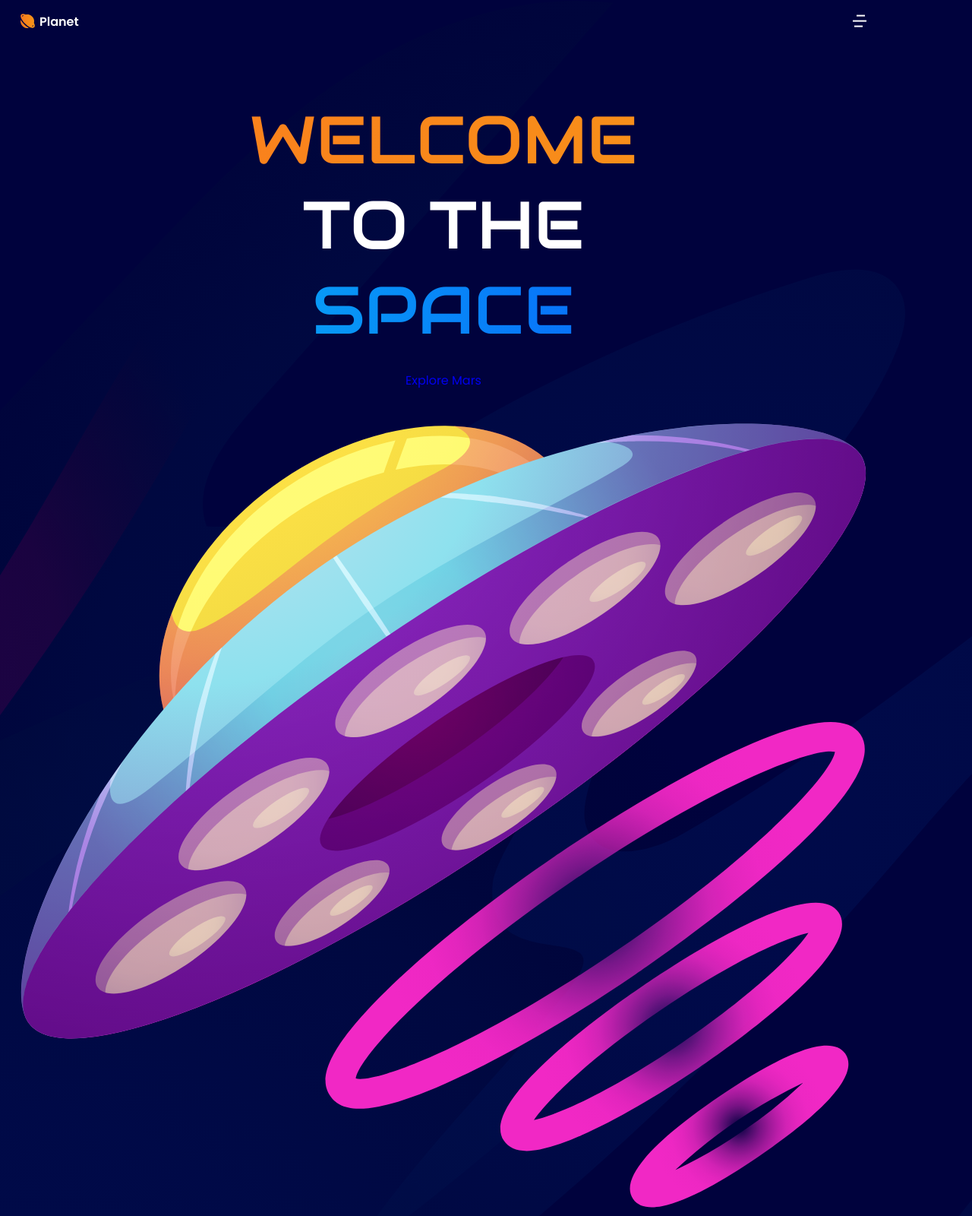
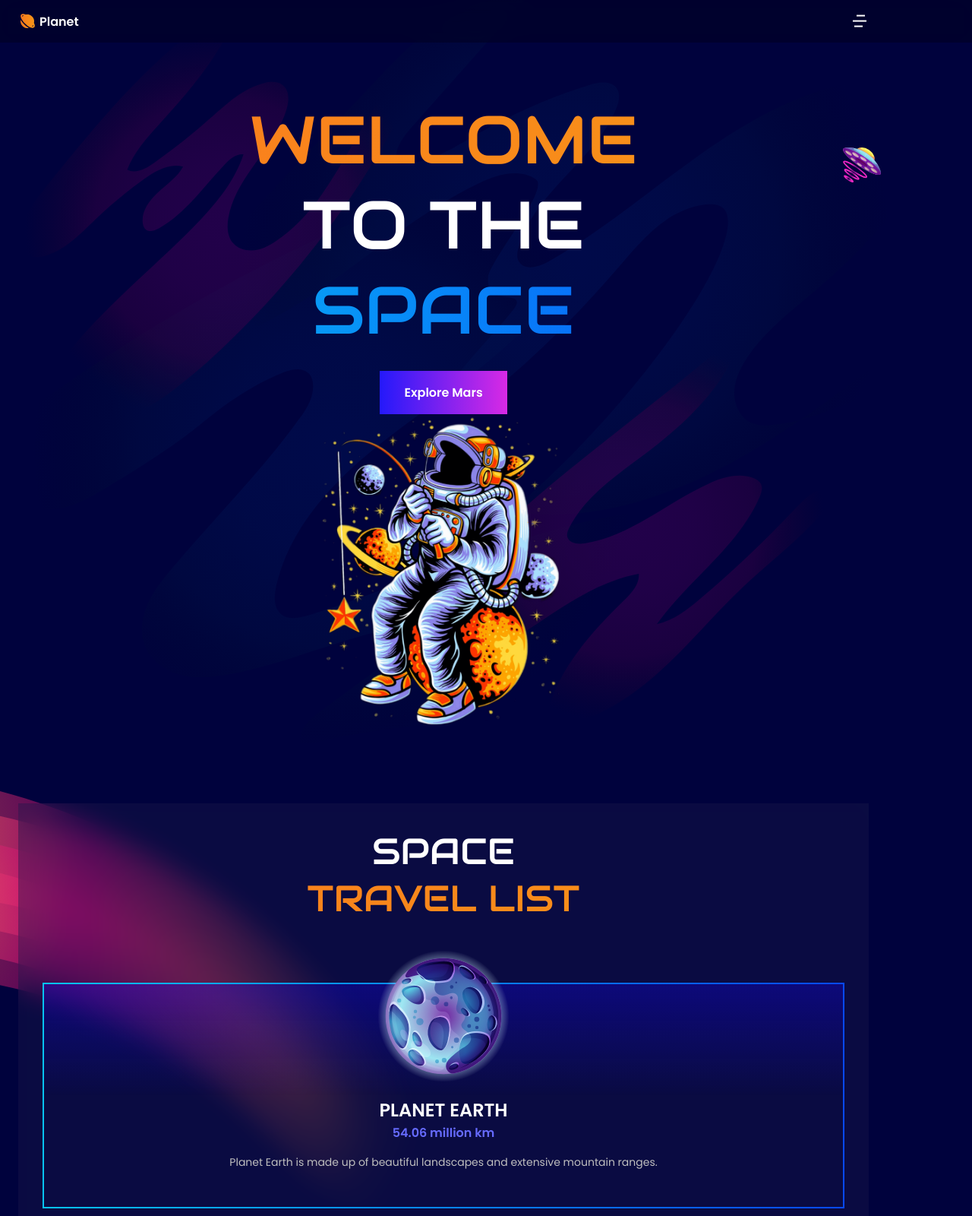
Before and after one commit to EliasLpc/Atestat, a plain HTML site: page index.html in a window 1280 px wide. Shown: the top 1600 px of the page at 76% size. Drawn offline with nearby package versions, Linux system fonts and the light colour scheme.

Commit message:
Update styles.css

```diff
--- a/assets/css/styles.css
+++ b/assets/css/styles.css
@@ -219,7 +219,18 @@ img {
 .show-menu{right: 0;}
 
 /* Add blur header */
-
+.blur-header::after{
+  content: '';
+  position: absolute;
+  width: 1000%;
+  height: 100%;
+  background-color: hsla(238, 100%, 6%, .5);
+  backdrop-filter: blur(16px);
+  -webkit-backdrop-filter: blur(16px);
+  top: 0;
+  left: 0;
+  z-index: -1;
+}
 
 /* Active link */
 
@@ -277,18 +288,131 @@ img {
   color: transparent;
 }
 
+.home__ovni{
+  width: 50px;
+  position: absolute;
+  top: 4rem;
+  right: -1rem;
+  transform: rotateY(180deg);
+}
+
+.home__img{
+  width: 320px;
+  justify-self: center;
+}
 /*=============== BUTTON ===============*/
+.button{
+  display: inline-flex;
+  justify-content: center;
+  background: var(--first-gradient);
+  color: var(--white-color);
+  font-weight: var(--font-semi-bold);
+  padding: 1rem 2rem;
+  transition: box-shadow .4s;
+}
 
+.button:hover{
+  box-shadow: 0 8px 32px hsla(243 ,100% ,54% ,.4);
+}
 
+.button__yellow{
+  background: var(--third-gradient);
+}
+.button__yellow:hover{
+  box-shadow: 0 8px 32px hsla(25,96%,55%,.4);
+}
 /*=============== TRAVEL ===============*/
+.travel{
+  position: relative;
+}
+.travel__lines{
+  position: absolute;
+  max-width: initial;
+  width: 550px;
+  top: 4rem;
+  left: 0;
+}
 
+.travel__container{
+  position: relative;
+  background-color: hsla(238, 50%, 20%, .4);
+  backdrop-filter: blur(16px);
+  -webkit-backdrop-filter: blur(16px);
+  padding: 2rem 2rem 5rem;
 
+}
+
+.travel__swiper{
+  padding-top: 3rem;
+}
+
+.travel__card{
+  position: relative;
+  border: 2px solid;
+  border-image: var(--second-gradient)1;
+  background: linear-gradient(hsla(243 , 98% , 51% , .3 ),transparent 50%);
+  padding: 9.25rem 1rem 3rem;
+  text-align: center;
+}
+
+.travel__img{
+  width: 180px;
+  position: absolute;
+  top: -3rem;
+  right: 0;
+  left: 0;
+  margin: 0 auto;
+   transform: rotate(-90deg);
+   transition: trasnform .6s;
+}
+.travel__title{
+  font-size: var(--h2-font-size);
+}
+
+.travel__info{
+  display: block;
+  color: var(--first-color);
+  font-weight: var(--font-semi-bold);
+  margin-bottom: 1rem;
+}
+.travel__description{
+  font-size: var(--small-font-size);
+}
 /* Swiper class */
 
+.swiper-pagination-bullets.swiper-pagination-horizontal{
+  bottom: 2rem;
+}
+.swiper-pagination-bullet{
+  width: 1rem;
+  height: 1rem;
+  opacity: 1;
+  border: 2px solid var(--border-color);
+  background: transparent;
+}
 
+.swiper-pagination-bullet-active{
+  border: 2px solid transparent;
+  background: linear-gradient(var(--body-color),var(--body-color)) padding-box,
+              linear-gradient(135deg,hsl(25 ,96% ,55%), 0%, hsl(34 ,93% ,53% ) 100%)border-box;
+  position: relative;
+}
+
+.swiper-pagination-bullet-active::after{
+  content: '';
+  position: absolute;
+  width: .5rem;
+  height: .5rem;
+  background: var(--third-gradient);
+  border-radius: 50%;
+  inset: 0;
+  margin: auto;
+}
 /* Swiper animation */
 
-
+.swiper-slide-active .travel__img{
+  transform: rotate(0);
+}
 /*=============== EXPLORE ===============*/
 
 
```
